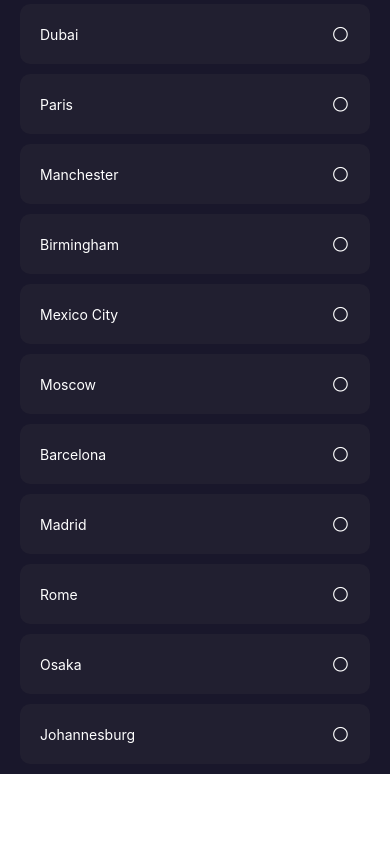
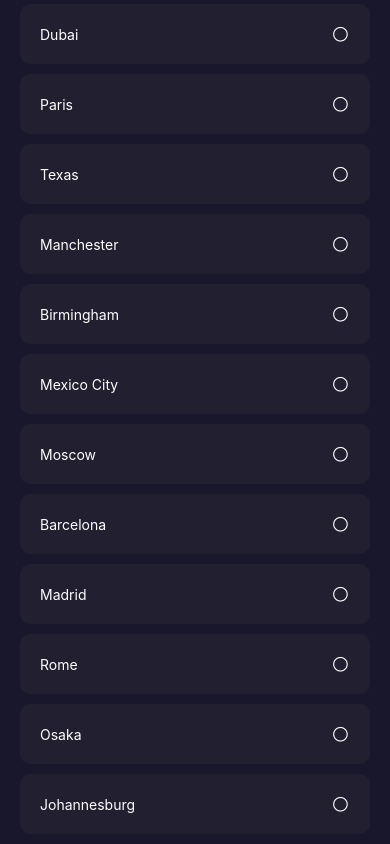
Before and after one commit to TorsuD/Weather-Application, a React Native app: screen /Login in a window 390 px wide. Shown: the part 2021-2865 px from the top of the page. Before the commit the page ends 2795 px from the top, so only its background shows below. Built offline with nearby package versions, Linux system fonts and the light colour scheme; no server answers.

Commit message:
Added a city to the login screen

```diff
--- a/screens/Login.js
+++ b/screens/Login.js
@@ -79,6 +79,7 @@ export default function Login(params) {
     "Cairo",
     "Dubai",
     "Paris",
+    "Texas",
     "Manchester",
     "Birmingham",
     "Mexico City",
```
